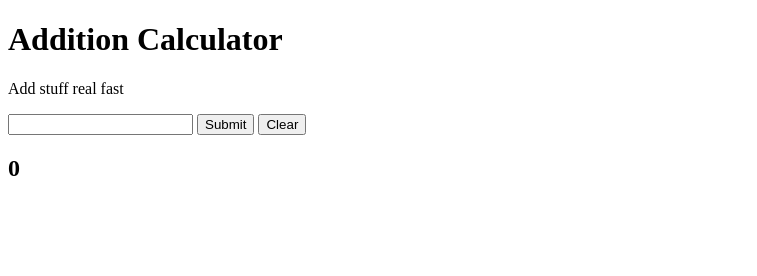
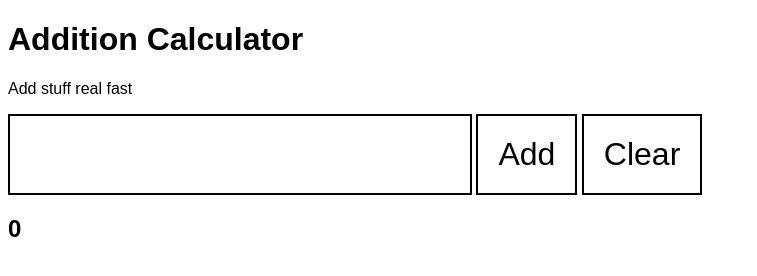
Before and after one commit to michael-lowe-nz/calculatorVanillaJS, a website: page index.html in a window 1280 px wide. Shown: the whole page, without its empty margins (0-757 px from the left). Drawn offline with Linux system fonts and the light colour scheme.

Commit message:
Add minimal styling

```diff
--- a/index.css
+++ b/index.css
@@ -0,0 +1,16 @@
+body {
+  font-family: sans-serif;
+}
+
+input, button {
+  border: solid 2px black;
+  padding: 20px;
+  font-size: 2em;
+  background-color: white;
+  box-sizing: border-box;
+}
+
+input:focus {
+  border-color: blue;
+  outline: none;
+}
--- a/index.html
+++ b/index.html
@@ -4,11 +4,13 @@
     <link rel='stylesheet' href='index.css'>
   </head>
   <body>
-    <h1>Addition Calculator</h1>
-    <p>Add stuff real fast</p>
+    <div>
+      <h1>Addition Calculator</h1>
+      <p>Add stuff real fast</p>
+    </div>
     <form id="form">
-      <input id='input' type='tel'></input>
-      <input type='submit'></input>
+      <input id='input' type='tel' autocomplete="off"></input>
+      <input type='submit' value='Add'></input>
       <button id="clear">Clear</button>
     </form>
     <div id='app'>
--- a/package.json
+++ b/package.json
@@ -15,5 +15,9 @@
   "bugs": {
     "url": "https://github.com/michael-lowe-nz/calculatorVanillaJS/issues"
   },
-  "homepage": "https://github.com/michael-lowe-nz/calculatorVanillaJS#readme"
+  "homepage": "https://github.com/michael-lowe-nz/calculatorVanillaJS#readme",
+  "devDependencies": {
+    "babel-cli": "^6.24.1",
+    "babel-preset-env": "^1.5.2"
+  }
 }
```
Also changed, not shown: .babelrc (added).
